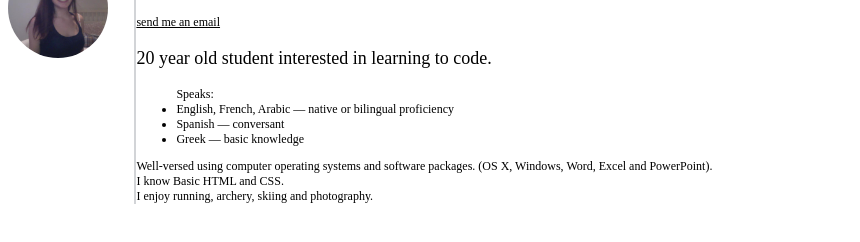
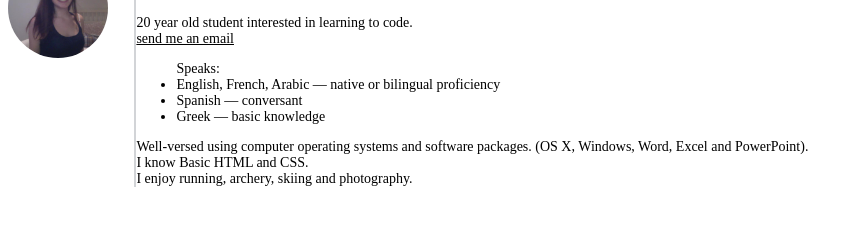
Before and after one commit to carrusel/carrusel.github.io, a plain HTML site: page index.html in a window 1280 px wide. Shown: the part 50-292 px from the top of the page, without its empty margins (0-860 px from the left). Drawn offline with Linux system fonts and the light colour scheme.

Commit message:
text edit

```diff
--- a/css/stylesheet.css
+++ b/css/stylesheet.css
@@ -1,6 +1,6 @@
 body {
     font-family: Avenir;
-    font-size:12px;
+    font-size:14px;
 }
 
 p{
--- a/index.html
+++ b/index.html
@@ -13,8 +13,10 @@
         <div class="content">
 
 		    <p> Angela Mourad </p>
+
+		    <div> 20 year old student interested in learning to code. </div>
+
 		    <a href="mailto:angelamourad@hotmail.com?Subject=Hello" target="_top""> send me an email </a>
-		    <p> 20 year old student interested in learning to code.
 
             <ul>Speaks:
 
```
